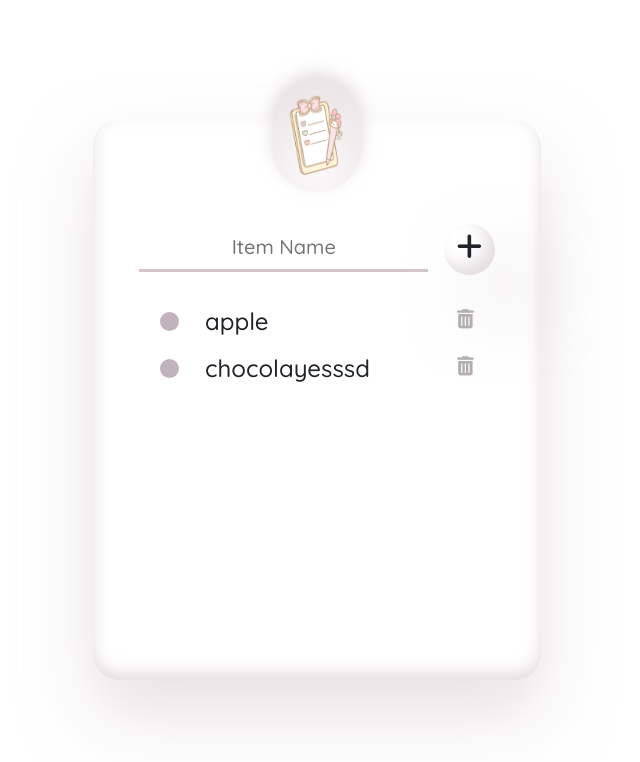
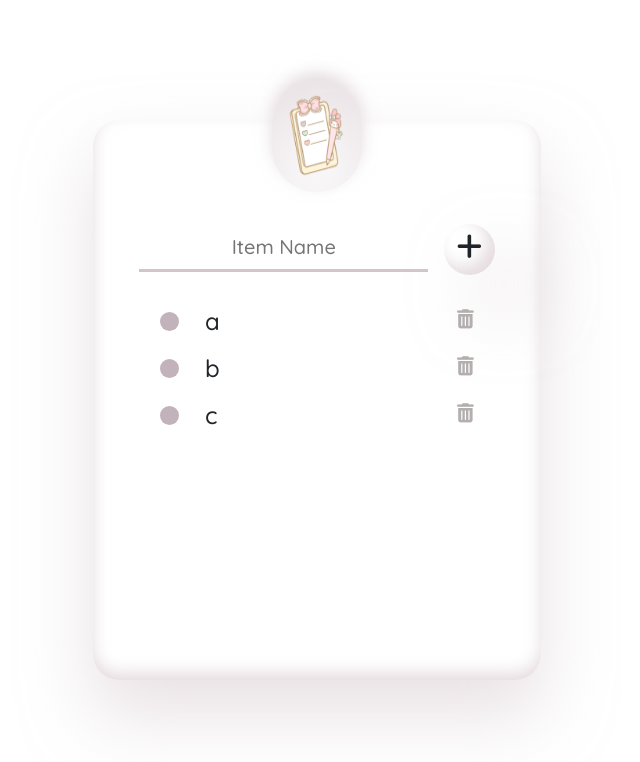
Before and after one commit to rnimisha/react_todo, a React (Create React App) app: page / in a window 1280 px wide. Shown: the top 762 px of the page, without its empty margins (323-963 px from the left). Built offline with nearby package versions, Linux system fonts and the light colour scheme.

Commit message:
map item in list

```diff
--- a/src/components/ItemList.js
+++ b/src/components/ItemList.js
@@ -1,7 +1,7 @@
 import React from 'react'
 import './style.css';
 
-const ItemList = () => {
+const ItemList = ({itemList}) => {
 
     const checkStyle ={
         backgroundColor: '#c1b3b9',
@@ -9,26 +9,21 @@ const ItemList = () => {
   return (
     <>
         <div className ="item-container">
+            {
+                itemList.map((item) =>{
+                    return(
                         <div className ="each-item">
                             <div className ="check-mark">
                                 <div className="check-icon" style ={checkStyle}></div>
                             </div>
-                <h4 className ='item-name'>apple</h4>
+                            <h4 className ='item-name'>{item}</h4>
                             <div className='icon-container'>
                                 <i class="fa-solid fa-trash-can"></i>
                             </div>
                         </div>
-
-            <div className ="each-item">
-                <div className ="check-mark">
-                    <div className="check-icon" style ={checkStyle}></div>
-                </div>
-                <h4 className ='item-name'>chocolayesssd</h4>
-                <div className='icon-container'>
-                    <i class="fa-solid fa-trash-can"></i>
-                </div>
-            </div>
-
+                    )
+                })
+            }
         </div>
     </>
   )
--- a/src/components/Todo.js
+++ b/src/components/Todo.js
@@ -6,6 +6,7 @@ import './style.css';
 const Todo = () => {
 
     const [itemInput, setItemInput] =useState("");
+    const [itemList, setItemList] =useState(['a','b','c']);
 
     return (
         <>
@@ -17,7 +18,7 @@ const Todo = () => {
                 </div>
                 <div className='add-icon-container'><i class="fa-solid fa-plus"></i></div>
             </div>
-            <ItemList/>
+            <ItemList itemList ={itemList}/>
         </div>
         </>
     )
```
Lines whose indentation alone changed are shown as unchanged.
